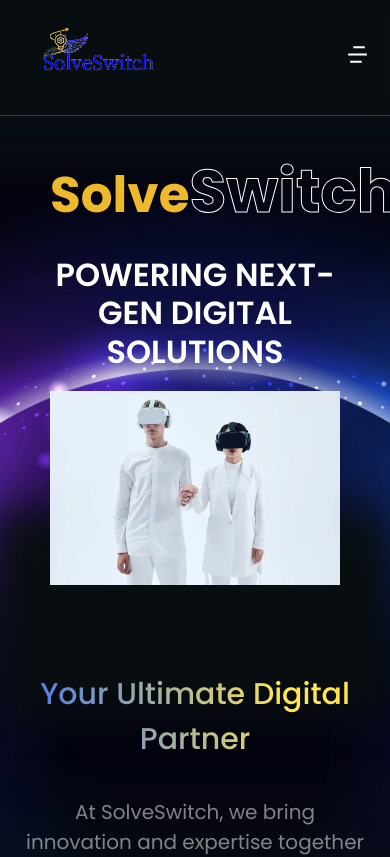
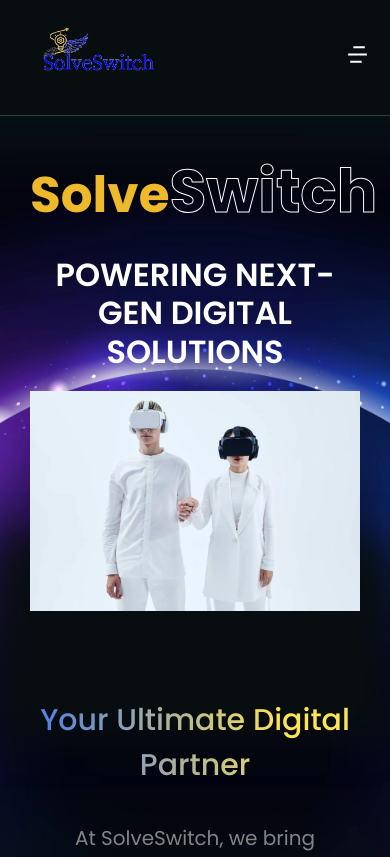
Before and after one commit to IgbeAjaga/solveswitch, a Next.js app: page / in a window 390 px wide. Shown: the top 857 px of the page. Built offline with nearby package versions, Linux system fonts and the light colour scheme.

Commit message:
hero update

```diff
--- a/styles/global.scss
+++ b/styles/global.scss
@@ -35,7 +35,7 @@
 @media screen and (max-width: 800px) {
   .hero {
     min-height: auto !important; // Ensure full height on mobile
-    padding: 30px 30px;
+    padding: 30px 10px;
     overflow: visible !important;
     display: flex;
     flex-direction: column;
```
